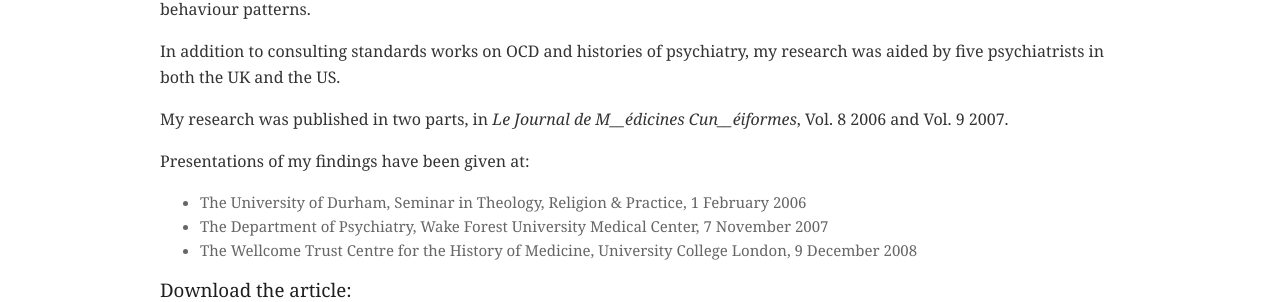
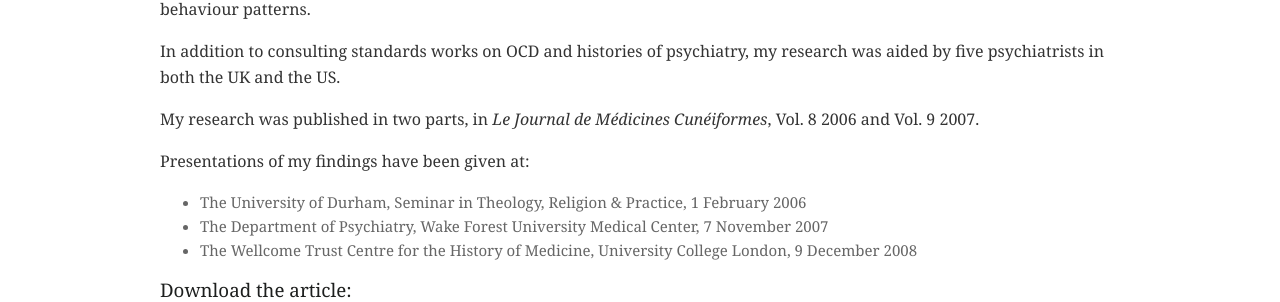
Before and after one commit to jacknlawson/jacknlawson.github.io, a Jekyll site: the page built from ocdanddivination.md, in a window 1280 px wide. Shown: the part 716-1018 px from the top of the page. Built offline with Jekyll 4.4.1, drawn with Linux system fonts in a browser that asks for light colours; comment, search, counter and statistics services are not loaded.

Commit message:
Fix journal title

```diff
--- a/ocdanddivination.md
+++ b/ocdanddivination.md
@@ -14,7 +14,7 @@ The very act of collecting tens of thousands of omens, each complemented by its
 
 In addition to consulting standards works on OCD and histories of psychiatry, my research was aided by five psychiatrists in both the UK and the US.
 
-My research was published in two parts, in _Le Journal de M__édicines Cun__éiformes_, Vol. 8 2006 and Vol. 9 2007.
+My research was published in two parts, in _Le Journal de Médicines Cunéiformes_, Vol. 8 2006 and Vol. 9 2007.
 
 Presentations of my findings have been given at:
 
```
